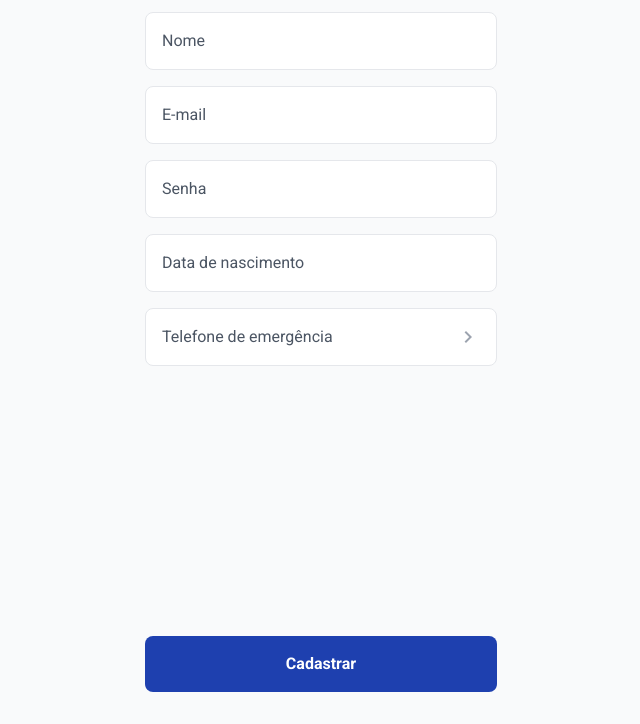
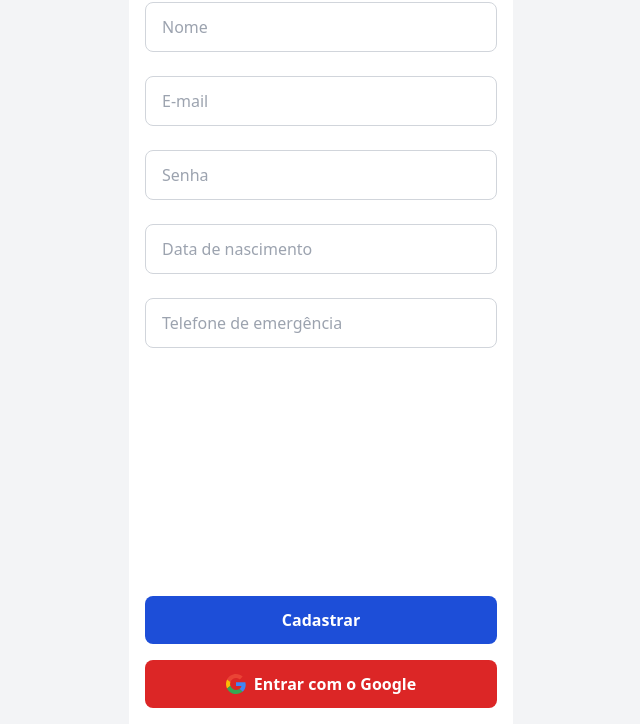
Before and after one commit to maafxx2025/Monitoramento-de-Saude, a plain HTML site: page Frontend/Cadastro/cadastro.html in a window 1280 px wide. Shown: the part 76-800 px from the top of the page, without its empty margins (319-959 px from the left). Drawn offline with nearby package versions, Linux system fonts and the light colour scheme.

Commit message:
Atualização da tela de Cadastro

```diff
--- a/Frontend/Cadastro/cadastro.html
+++ b/Frontend/Cadastro/cadastro.html
@@ -8,52 +8,78 @@
     <script src="https://cdn.tailwindcss.com"></script>
     <link href="https://fonts.googleapis.com/css2?family=Roboto:wght@400;500;700&amp;display=swap" rel="stylesheet" />
     <link href="https://fonts.googleapis.com/icon?family=Material+Icons" rel="stylesheet" />
-    <link rel="stylesheet" href="style.css">
 </head>
 
-<body class="bg-gray-50 min-h-screen flex flex-col">
-    <div class="container mx-auto max-w-sm px-4 py-8 flex flex-col flex-1">
-        <!-- Header -->
-        <header class="flex justify-between items-center mb-6">
-            <button>
+<body class="bg-gray-100">
+    <div class="container mx-auto max-w-sm bg-white flex flex-col min-h-screen">
+        <header class="flex justify-between items-center p-4">
+            <a href="../login/login.html">
                 <span class="material-icons">arrow_back</span>
+            </a>
+            <h1 class="text-xl font-bold">Cadastro</h1>
+            <span class="material-icons">more_vert</span>
+        </header>
+        <main class="p-4 flex-grow">
+            <form action="#" class="space-y-6">
+                <div>
+                    <label class="sr-only" for="name">Nome</label>
+                    <input
+                        class="w-full px-4 py-3 border border-gray-300 rounded-lg focus:outline-none focus:ring-2 focus:ring-blue-500"
+                        id="name" placeholder="Nome" type="text" />
+                </div>
+                <div>
+                    <label class="sr-only" for="email">E-mail</label>
+                    <input
+                        class="w-full px-4 py-3 border border-gray-300 rounded-lg focus:outline-none focus:ring-2 focus:ring-blue-500"
+                        id="email" placeholder="E-mail" type="email" />
+                </div>
+                <div>
+                    <label class="sr-only" for="password">Senha</label>
+                    <input
+                        class="w-full px-4 py-3 border border-gray-300 rounded-lg focus:outline-none focus:ring-2 focus:ring-blue-500"
+                        id="password" placeholder="Senha" type="password" />
+                </div>
+                <div>
+                    <label class="sr-only" for="birthdate">Data de nascimento</label>
+                    <input
+                        class="w-full px-4 py-3 border border-gray-300 rounded-lg focus:outline-none focus:ring-2 focus:ring-blue-500"
+                        id="birthdate" onblur="(this.type='text')" onfocus="(this.type='date')"
+                        placeholder="Data de nascimento" type="text" />
+                </div>
+                <div class="relative">
+                    <label class="sr-only" for="emergency_phone">Telefone de emergência</label>
+                    <input
+                        class="w-full px-4 py-3 border border-gray-300 rounded-lg focus:outline-none focus:ring-2 focus:ring-blue-500 pr-10"
+                        id="emergency_phone" placeholder="Telefone de emergência" type="tel" />
+                    <!-- <span
+                        class="material-icons absolute right-3 top-1/2 -translate-y-1/2 text-gray-400">chevron_right</span> -->
+                </div>
+            </form>
+        </main>
+        <footer class="p-4 space-y-4 bg-white">
+            <button class="w-full bg-blue-700 text-white font-bold py-3 rounded-lg hover:bg-blue-800">Cadastrar</button>
+            <button
+                class="w-full bg-red-600 text-white font-bold py-3 px-4 rounded-lg hover:bg-red-700 transition duration-300 flex items-center justify-center">
+                <svg class="w-5 h-5 mr-2" viewBox="0 0 48 48" xmlns="http://www.w3.org/2000/svg">
+                    <path
+                        d="M24 9.5c3.54 0 6.71 1.22 9.21 3.6l6.85-6.85C35.9 2.38 30.47 0 24 0 14.62 0 6.51 5.38 2.56 13.22l7.98 6.19C12.43 13.72 17.74 9.5 24 9.5z"
+                        fill="#EA4335"></path>
+                    <path
+                        d="M46.98 24.55c0-1.57-.15-3.09-.38-4.55H24v8.51h13.04c-.57 3.2-2.31 5.92-4.94 7.72l7.98 6.19c4.63-4.26 7.3-10.42 7.3-17.87z"
+                        fill="#4285F4"></path>
+                    <path
+                        d="M10.53 28.59c-.48-1.45-.76-2.99-.76-4.59s.27-3.14.76-4.59l-7.98-6.19C.92 16.46 0 20.12 0 24s.92 7.54 2.56 10.78l7.97-6.19z"
+                        fill="#FBBC05"></path>
+                    <path
+                        d="M24 48c6.48 0 11.93-2.13 15.89-5.81l-7.98-6.19c-2.11 1.42-4.81 2.27-7.91 2.27-6.26 0-11.57-4.22-13.47-9.91l-7.98 6.19C6.51 42.62 14.62 48 24 48z"
+                        fill="#34A853"></path>
+                    <path d="M0 0h48v48H0z" fill="none"></path>
+                </svg>
+                Entrar com o Google
             </button>
-            <h1 class="text-2xl font-bold">Cadastro</h1>
-            <button>
-                <span class="material-icons">more_vert</span>
-            </button>
-        </header>
+        </footer>
+    </div>
 
-        <!-- Main content: stretch to fill vertical space -->
-        <main class="flex flex-col justify-between flex-1">
-            <!-- Form Inputs -->
-            <div class="space-y-4">
-                <div class="bg-white border border-gray-200 rounded-lg p-4">
-                    <label class="text-gray-600 block" for="nome">Nome</label>
-                </div>
-                <div class="bg-white border border-gray-200 rounded-lg p-4">
-                    <label class="text-gray-600 block" for="email">E-mail</label>
-                </div>
-                <div class="bg-white border border-gray-200 rounded-lg p-4">
-                    <label class="text-gray-600 block" for="senha">Senha</label>
-                </div>
-                <div class="bg-white border border-gray-200 rounded-lg p-4">
-                    <label class="text-gray-600 block" for="data-nascimento">Data de nascimento</label>
-                </div>
-                <div class="bg-white border border-gray-200 rounded-lg p-4 flex justify-between items-center">
-                    <label class="text-gray-600" for="telefone-emergencia">Telefone de emergência</label>
-                    <span class="material-icons text-gray-400">chevron_right</span>
-                </div>
-            </div>
-
-            <!-- Button at the bottom -->
-            <div class="mt-8">
-                <button class="w-full bg-blue-800 text-white font-bold py-4 rounded-lg">
-                    Cadastrar
-                </button>
-            </div>
-        </main>
-    </div>
 </body>
 
 </html>
--- a/Frontend/Cadastro/style.css
+++ b/Frontend/Cadastro/style.css
@@ -1,4 +1,4 @@
 body {
-            font-family: 'Roboto', sans-serif;
-            min-height: max(884px, 100dvh);
+    font-family: 'Roboto', sans-serif;
+    min-height: max(884px, 100dvh);
 }
```
